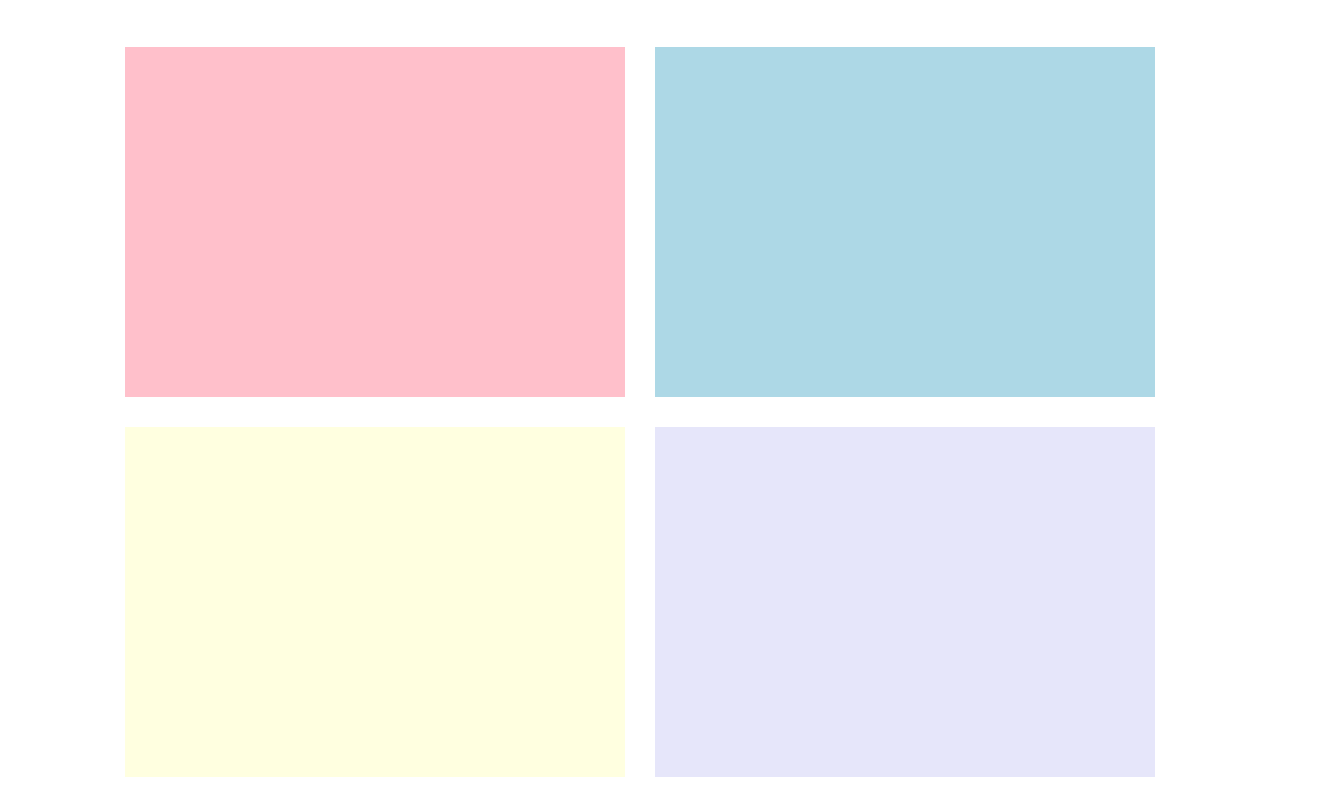
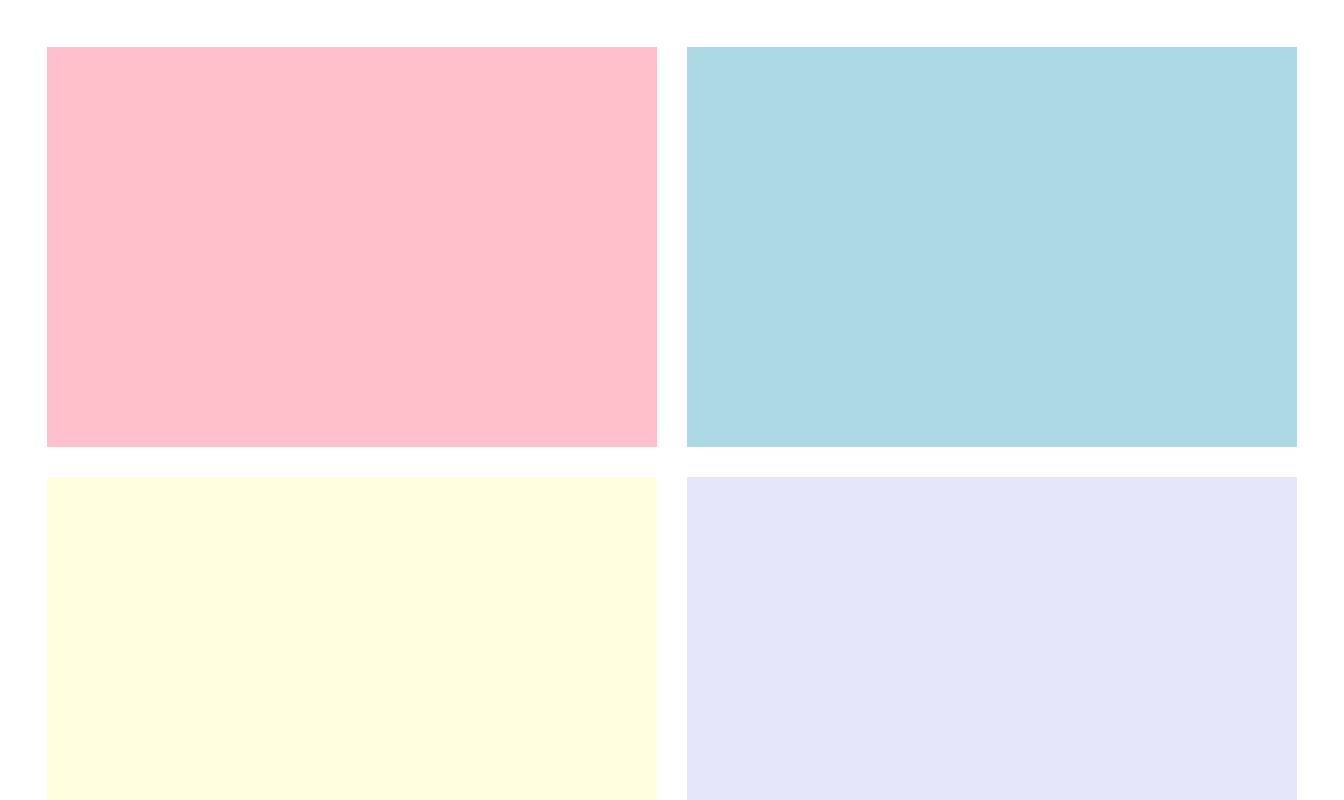
Before and after one commit to Jihyeoniiiii/KPT-clone-study, a React (Vite) app in the folder KPT-clone-app/: page / in a window 1280 px wide. Shown: the top 800 px of the page, 1344 px wide, since content can reach past the window. Built offline with nearby package versions, Linux system fonts and the light colour scheme.

Commit message:
feat: 메모 띄우기, 드래그 구현

```diff
--- a/KPT-clone-app/pages/board.jsx
+++ b/KPT-clone-app/pages/board.jsx
@@ -1,5 +1,6 @@
-import React from "react";
+import React, { useState } from "react";
 import styled from "styled-components";
+import Memo from "./memo";
 
 const colors = [
     "pink", "lightblue", "lightyellow", "lavender"
@@ -10,9 +11,10 @@ const title = [
 ]
 
 const Container = styled.div`
-    width: 500px;
-    height: 350px;
+    width: 1600px;
+    height: 400px;
     background-color: ${(props) => props.backgroundColor};
+    position: relative;
 `;
 
 const Row = styled.div`
@@ -21,11 +23,112 @@ const Row = styled.div`
   gap: 30px;
 `;
 
-function Board(props) {
+const MemoContainer = styled.div`
+  position: absolute;
+  top: ${(props) => props.top}px;
+  left: ${(props) => props.left}px;
+  cursor: grab;
+`;
+
+function Board() {
+    const [ text, setText ] = useState("");
+    const [ display, setDisplay ] = useState(false);
+    const [ position, setPosition ] = useState({ x:0, y:0 });
+    const [ memos, setMemos ] = useState([]);
+    const [ drag , setDrag ] = useState(null);
+    const [ dragOffset, setDragOffset ] = useState({ x:0, y:0 });
+
+    function handleAttach(e) {
+        if( drag != null ) return;
+
+        const rect = e.currentTarget.getBoundingClientRect();
+        const x = e.clientX - rect.left-60;
+        const y = e.clientY - rect.top-75;
+
+        const isOverlap = memos.some(memo => {
+            const memoRect = {
+                left: memo.x - 60,
+                top: memo.y - 75,
+                right: memo.x + 60,
+                bottom: memo.y + 75,
+            };
+            return (
+                x >= memoRect.left && x <= memoRect.right &&
+                y >= memoRect.top && y <= memoRect.bottom
+            );
+        });
+
+        if(!isOverlap) {
+            setDisplay(true);
+
+            setMemos([
+                ...memos,
+                { text: "", x, y, color: getRandomColor() }
+            ]);
+        }
+    }
+
+    function handleMouseDown(index,e){
+        e.preventDefault();
+        setDrag(index);
+        const rect = e.currentTarget.getBoundingClientRect();
+        setDragOffset({
+            x: e.clientX - rect.left-60,
+            y: e.clientY - rect.top-75,
+        });
+    }
+
+    function handleMouseMove(e) {
+        if(drag !== null){
+            const rect = e.currentTarget.getBoundingClientRect();
+            const newX = e.clientX - rect.left-60 - dragOffset.x;
+            const newY = e.clientY - rect.top-75 - dragOffset.y;
+
+            setMemos(memos.map((memo, index)=>
+                index === drag ? { ...memo, x:newX, y:newY } : memo
+            ));
+        }
+    }
+
+    function handleMouseUp() {
+        setDrag(null);
+    }
+
+    function handleChange(index, event) {
+        const newMemos = [...memos];
+        newMemos[index].text = event.target.value;
+        setMemos(newMemos);
+    }
+
+    function getRandomColor() {
+        return "#" + Math.floor(Math.random() * 16777215).toString(16);
+    }
+
     return (
-        <div>
+        <div
+            onMouseMove={handleMouseMove}
+            onMouseUp={handleMouseUp}
+            onMouseleave={handleMouseUp}
+        >
             <Row>
-                <Container backgroundColor={colors[0]} />
+                <Container backgroundColor={colors[0]} onMouseDown={handleAttach}>
+                    {display && (
+                        memos.map((memo, index)=>(
+                            <MemoContainer
+                                key={index}
+                                top={memo.y}
+                                left={memo.x}
+                                onMouseDown={(e) => handleMouseDown(index,e)}
+                            >
+                                <Memo
+                                    value={memo.text}
+                                    onChange={(e)=> handleChange(index, e)}
+                                    backgroundColor={memo.color}
+                                />
+                            </MemoContainer>
+                        ))
+                    )}
+                 </Container>
                 <Container backgroundColor={colors[1]} />
             </Row>
             <Row>
--- a/KPT-clone-app/pages/memo.jsx
+++ b/KPT-clone-app/pages/memo.jsx
@@ -1,9 +1,9 @@
-import React, { useState } from "react";
+import React from "react";
 import styled from "styled-components";
 
 const Container = styled.div`
-  width: 150px;
-  height: 200px;
+  width: 120px;
+  height: 150px;
   background-color: ${(props) => props.backgroundColor};
   display: flex;
   justify-content: center; //자식을 수평으로 중앙
@@ -15,27 +15,17 @@ const TextArea = styled.textarea`
     border: none;
     background: transparent;
     text-align: left;
-    padding-top: 15px;
+    padding: 10px;
     outline: none;
     resize: none;
 `;
 
-function getRandomColor() {
-	return "#" + Math.floor(Math.random() * 16777215).toString(16);
-}
-
-function Memo(props){
-    const [text, setText] = useState("");
-
-    function handleChange(event) {
-        setText(event.target.text);
-    }
-
+function Memo({ value, onChange, backgroundColor }){
     return (
-        <Container backgroundColor={getRandomColor}>
+        <Container backgroundColor={backgroundColor}>
             <TextArea
-                value={text}
-                onChange={handleChange}
+                value={value}
+                onChange={onChange}
                 placeholder="Type anything, @mention anyone"
             />
         </Container>
```
Also changed, not shown: KPT-clone-app/pages/memo-container.jsx (added, +22 -0 lines).
